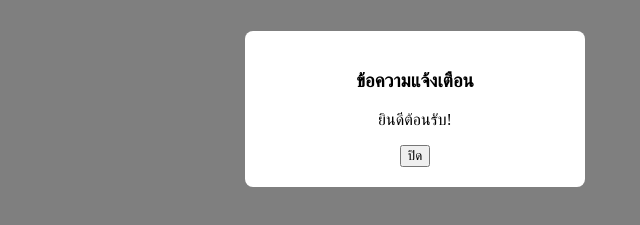
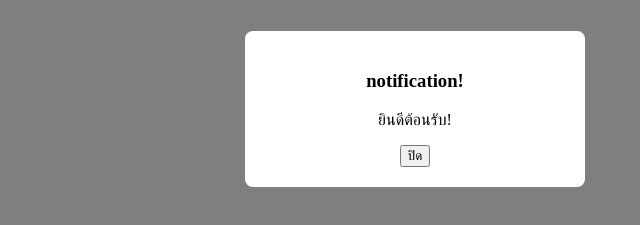
Before and after one commit to thanasitpause/TU-pup, a website: page test.html in a window 1280 px wide. Both pictures are taken after a click on the button "เปิด Popup". Shown: the part 291-516 px from the top of the page, 225-865 px from the left. Drawn offline with Linux system fonts and the light colour scheme.

Commit message:
Update test.html

```diff
--- a/test.html
+++ b/test.html
@@ -30,7 +30,7 @@
 
 <div id="popup" class="modal">
   <div class="modal-content">
-    <h3>ข้อความแจ้งเตือน</h3>
+    <h3>notification!</h3>
     <p>ยินดีต้อนรับ!</p>
     <button onclick="document.getElementById('popup').style.display='none'">ปิด</button>
   </div>
```
